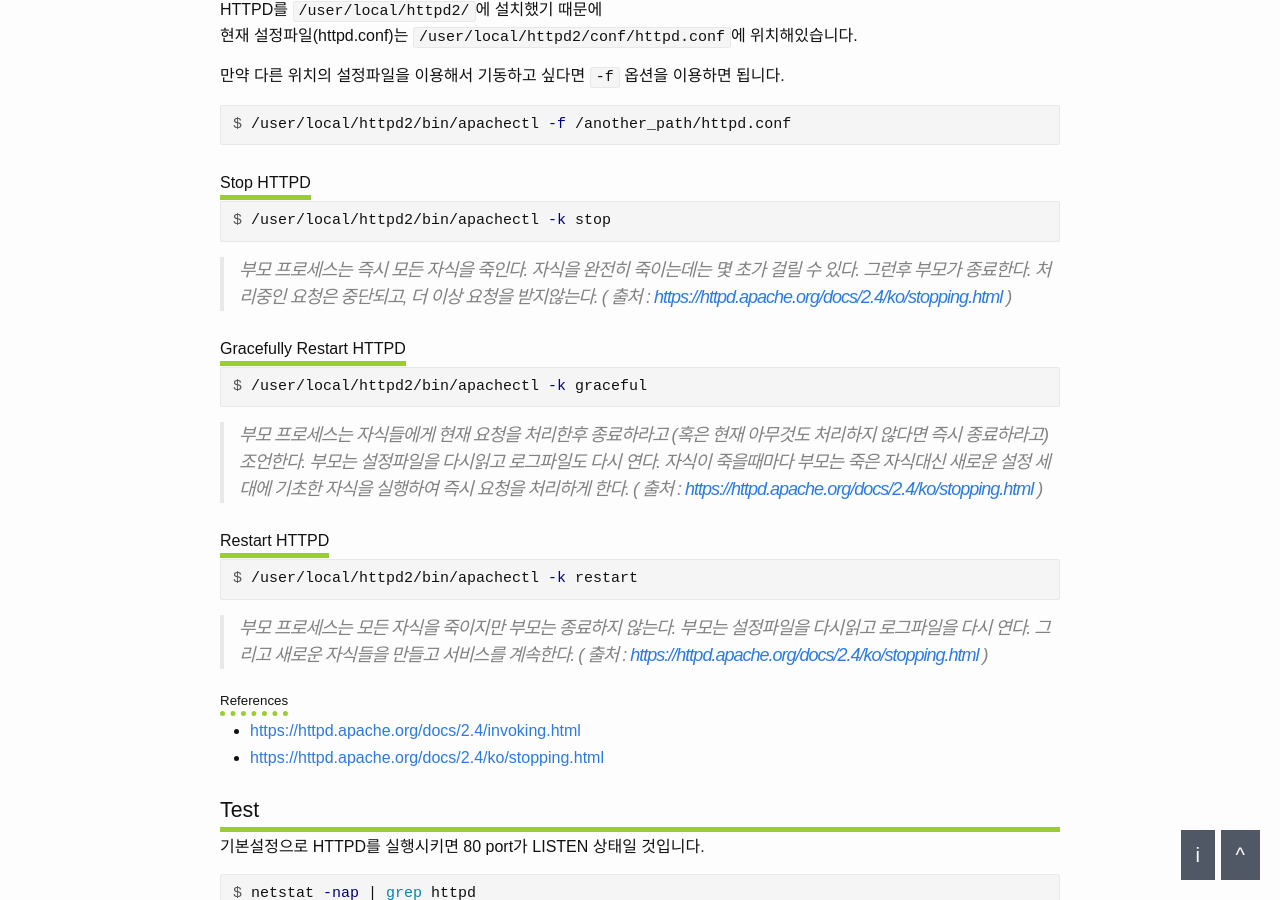
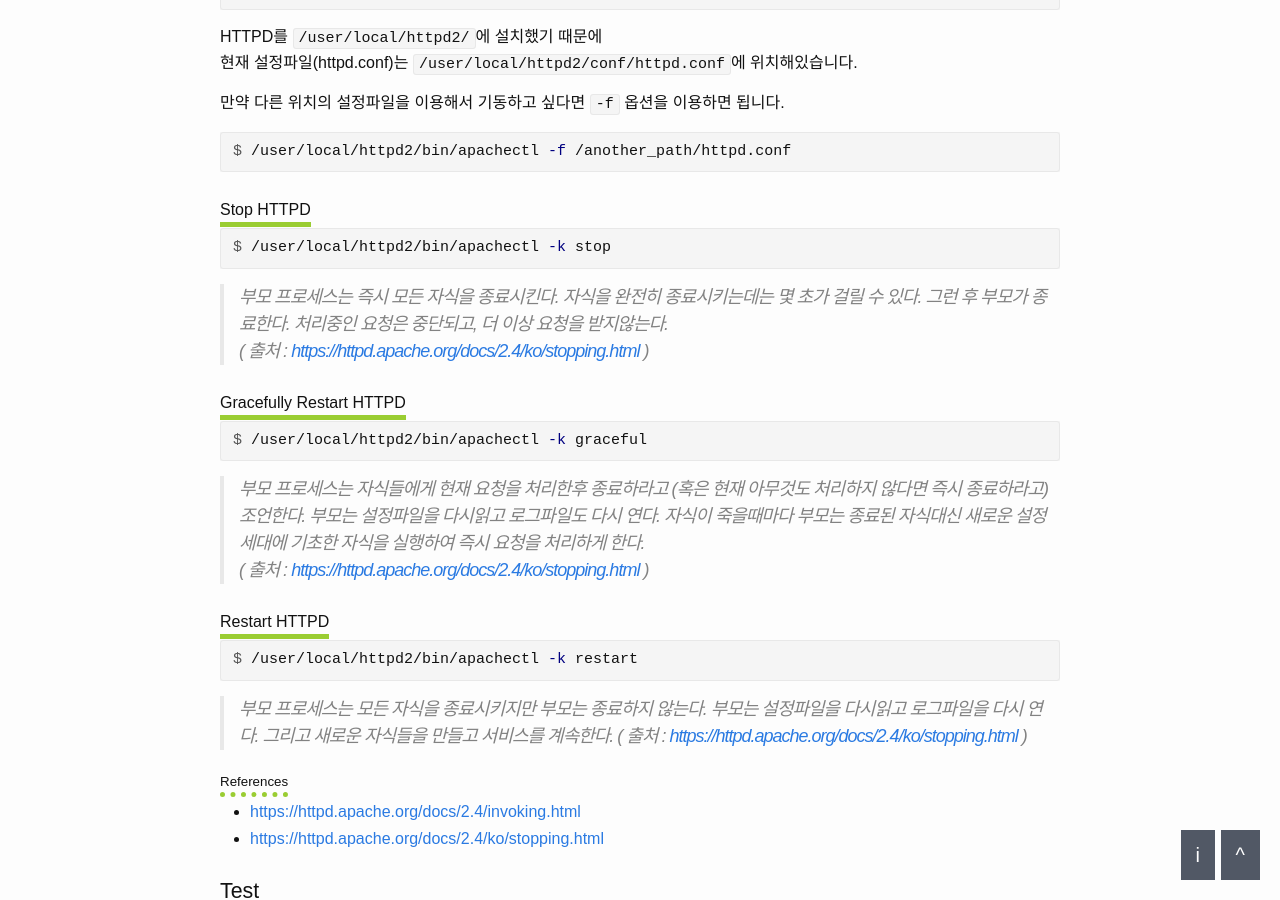
Before and after one commit to dveamer/dveamer.github.io, a Jekyll site: the page built from _posts/BackEnd/2018-02-03-InstallApache.md, in a window 1280 px wide and 900 px high, scrolled down 5141 px. Built offline with Jekyll 4.4.1, drawn with Linux system fonts in a browser that asks for light colours; comment, search, counter and statistics services are not loaded; some of the changed text lies outside the part shown.

Commit message:
modify an article

```diff
--- a/_posts/BackEnd/2018-02-03-InstallApache.md
+++ b/_posts/BackEnd/2018-02-03-InstallApache.md
@@ -244,7 +244,7 @@
 $ /user/local/httpd2/bin/apachectl -k stop
 ~~~
 
-> 부모 프로세스는 즉시 모든 자식을 죽인다. 자식을 완전히 죽이는데는 몇 초가 걸릴 수 있다. 그런후 부모가 종료한다. 처리중인 요청은 중단되고, 더 이상 요청을 받지않는다.
+> 부모 프로세스는 즉시 모든 자식을 종료시킨다. 자식을 완전히 종료시키는데는 몇 초가 걸릴 수 있다. 그런 후 부모가 종료한다. 처리중인 요청은 중단되고, 더 이상 요청을 받지않는다.
 > ( 출처 : [https://httpd.apache.org/docs/2.4/ko/stopping.html](https://httpd.apache.org/docs/2.4/ko/stopping.html) )
 
 
@@ -254,7 +254,7 @@
 $ /user/local/httpd2/bin/apachectl -k graceful
 ~~~
 
-> 부모 프로세스는 자식들에게 현재 요청을 처리한후 종료하라고 (혹은 현재 아무것도 처리하지 않다면 즉시 종료하라고) 조언한다. 부모는 설정파일을 다시읽고 로그파일도 다시 연다. 자식이 죽을때마다 부모는 죽은 자식대신 새로운 설정 세대에 기초한 자식을 실행하여 즉시 요청을 처리하게 한다.
+> 부모 프로세스는 자식들에게 현재 요청을 처리한후 종료하라고 (혹은 현재 아무것도 처리하지 않다면 즉시 종료하라고) 조언한다. 부모는 설정파일을 다시읽고 로그파일도 다시 연다. 자식이 죽을때마다 부모는 종료된 자식대신 새로운 설정 세대에 기초한 자식을 실행하여 즉시 요청을 처리하게 한다.
 > ( 출처 : [https://httpd.apache.org/docs/2.4/ko/stopping.html](https://httpd.apache.org/docs/2.4/ko/stopping.html) )
 
 ### Restart HTTPD
@@ -263,7 +263,7 @@
 $ /user/local/httpd2/bin/apachectl -k restart
 ~~~
 
-> 부모 프로세스는 모든 자식을 죽이지만 부모는 종료하지 않는다. 부모는 설정파일을 다시읽고 로그파일을 다시 연다. 그리고 새로운 자식들을 만들고 서비스를 계속한다.
+> 부모 프로세스는 모든 자식을 종료시키지만 부모는 종료하지 않는다. 부모는 설정파일을 다시읽고 로그파일을 다시 연다. 그리고 새로운 자식들을 만들고 서비스를 계속한다.
 > ( 출처 : [https://httpd.apache.org/docs/2.4/ko/stopping.html](https://httpd.apache.org/docs/2.4/ko/stopping.html) )
 
 #### References
```
